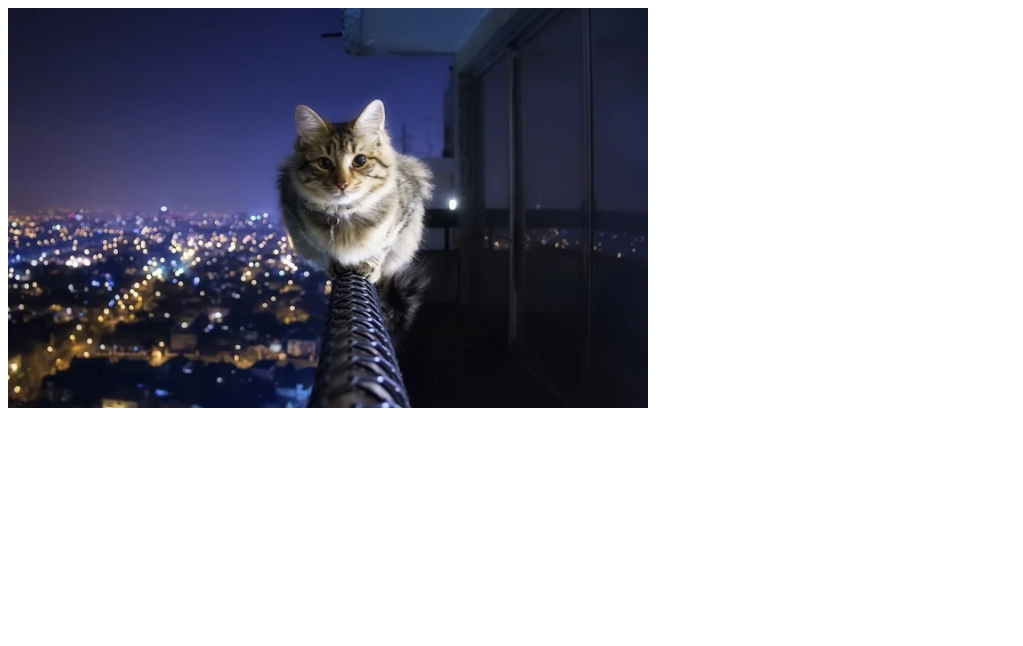
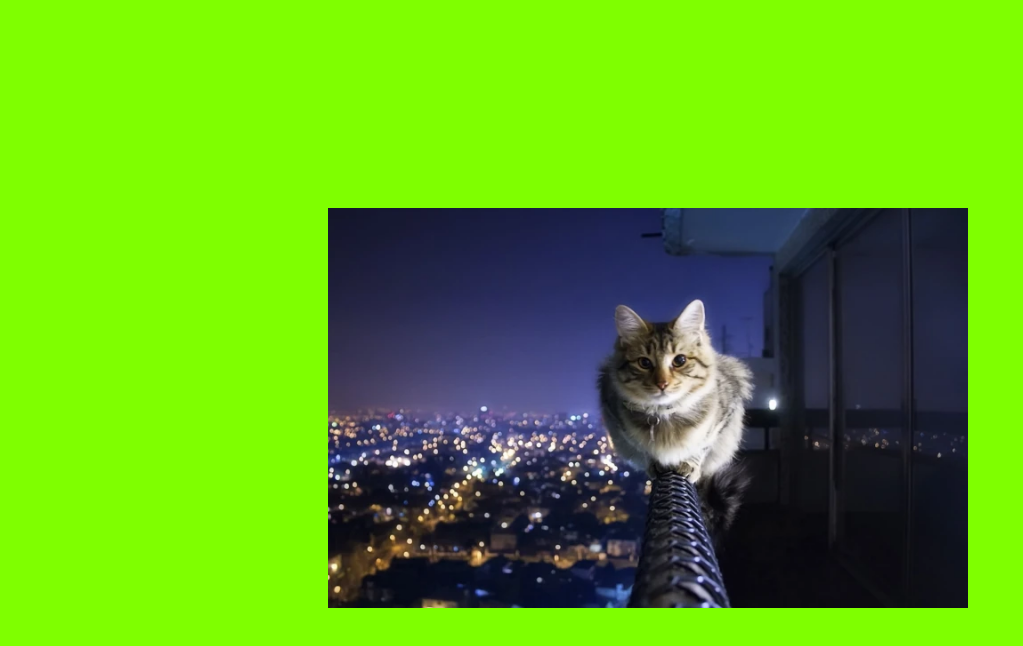
Before and after one commit to Jeropis/ProyectoLMSG, a plain HTML site: page index.html in a window 1280 px wide. Shown: the whole page, without its empty margins (0-1023 px from the left). Drawn offline with Linux system fonts and the light colour scheme.

Commit message:
Nueva version index.html
Centrando imagen al centro del body

```diff
--- a/index.html
+++ b/index.html
@@ -6,17 +6,30 @@
     <meta name="viewport" content="width=device-width, initial-scale=1.0">
     <title>Ejercicio Responsive</title>
     <style>
-                #portaRetratos {
+        body{
+            height: 100vh;
+            width: 100vw;
+            display:flex;
+            justify-content: center;
+            align-items: center;
+            background-color: chartreuse;
+
+        }
+
+        #portaRetratos {
+            display:block;
             width: 50vw;
             height: 50vh;
             background-color: lightpink;
-            display: block;
+
+
         }
 
         #foto {
             width: 100%;
             height: 100%;
             object-fit: cover;
+
         }
         @media screen and (orientation:landscape) {
             #portaRetratos {
```
